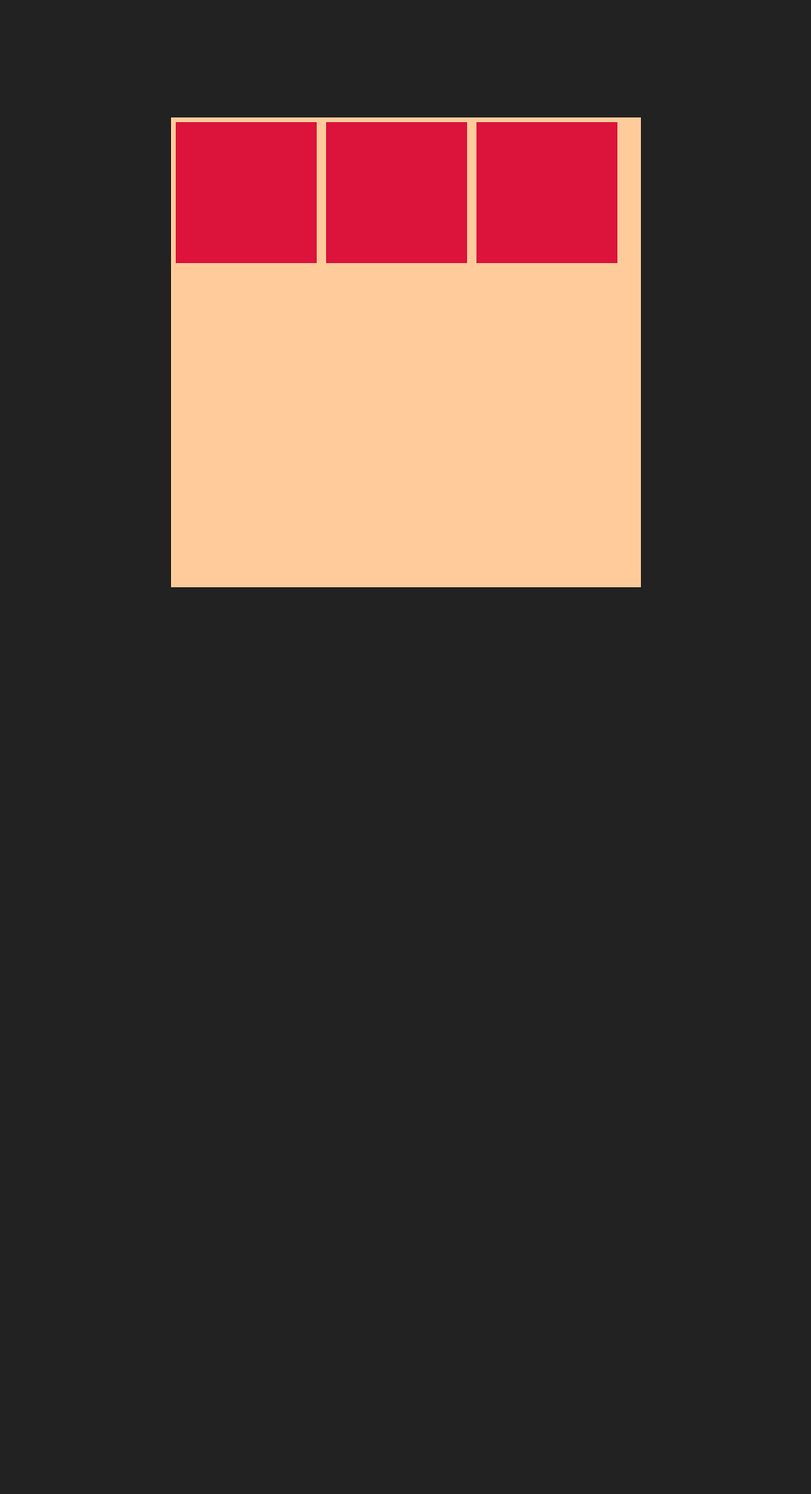
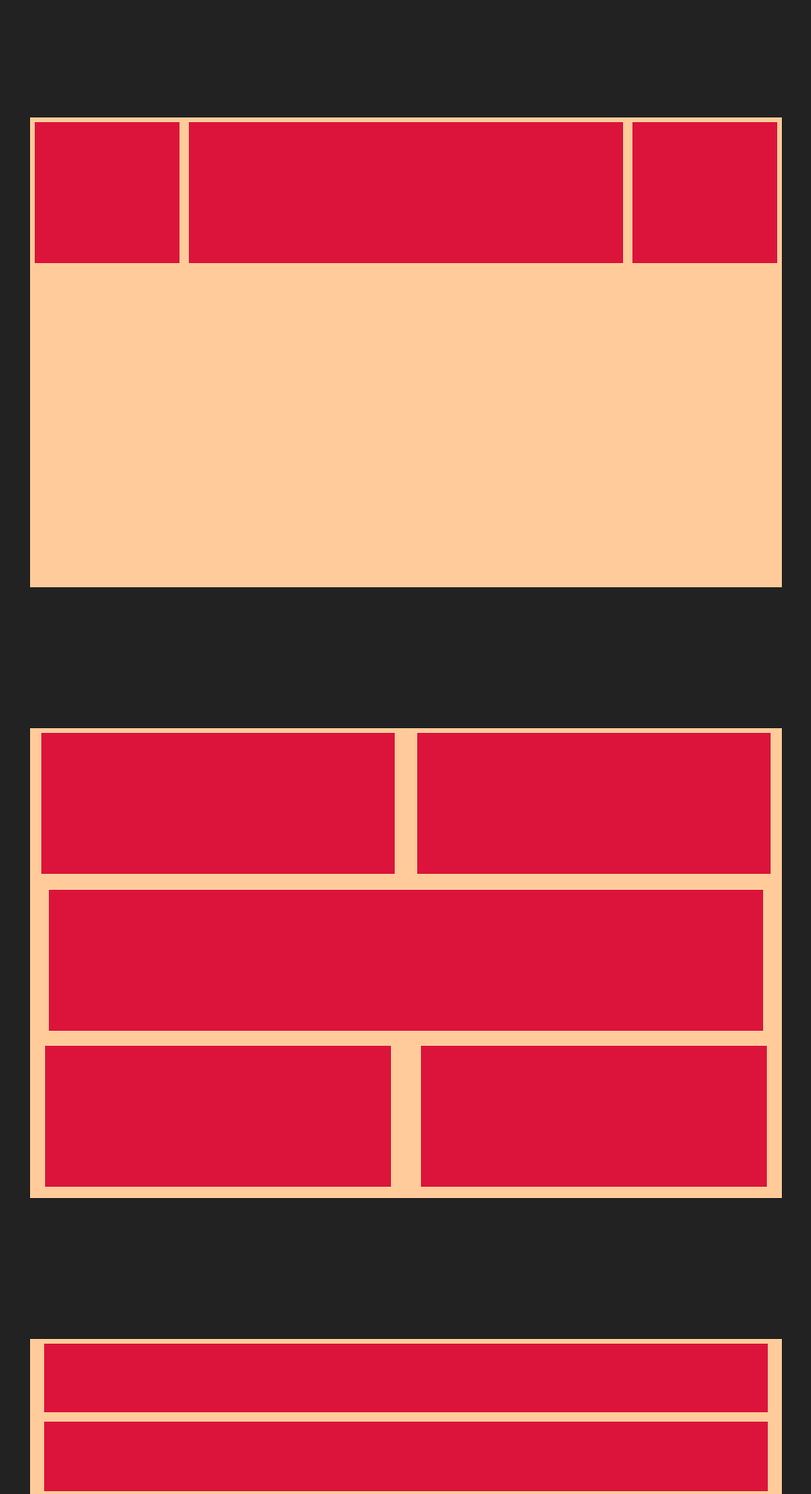
Before and after one commit to anuraganand789/LearningCSS, a plain HTML site: page udemy_30_css_exercises_course/15. Flex Time/index.html in a window 1280 px wide. Shown: the part 120-1710 px from the top of the page at 94% size, without its empty margins (208-1071 px from the left). Before the commit the page ends 1295 px from the top, so only its background shows below. Drawn offline with Linux system fonts and the light colour scheme.

Commit message:
implementing flex layout exrcieses

```diff
--- a/udemy_30_css_exercises_course/15. Flex Time/index.html
+++ b/udemy_30_css_exercises_course/15. Flex Time/index.html
@@ -18,25 +18,25 @@
 
       <!-- Example #1 -->
 
-       <!-- <div class="container-flex containerA">
+       <div class="container-flex containerA">
           <div class="item-flex  a1"></div>
           <div class="item-flex  a2"></div>
           <div class="item-flex  a3"></div>
-      </div>  -->
+      </div>
 
       <!-- Example #2 -->
 
-      <!-- <div class="container-flex containerB">
+      <div class="container-flex containerB">
           <div class="item-flex  b1"></div>
           <div class="item-flex  b2"></div>
           <div class="item-flex  b3"></div>
           <div class="item-flex  b4"></div>
           <div class="item-flex  b5"></div>
-      </div> -->
+      </div>
 
       <!-- Example #3 -->
 
-      <!-- <div class="container-flex containerC">
+      <div class="container-flex containerC">
           <div class="item-flex  c1"></div>
           <div class="item-flex  c2"></div>
           <div class="item-flex  c3"></div>
@@ -44,7 +44,7 @@
           <div class="item-flex  c5"></div>
           <div class="item-flex  c6"></div>
       </div>
-   -->
+
 
       <!-- Example #4 -->
 
--- a/udemy_30_css_exercises_course/15. Flex Time/style.css
+++ b/udemy_30_css_exercises_course/15. Flex Time/style.css
@@ -45,28 +45,52 @@ body {
 /* Example #1 */
 
 .a1, .a3 {
-
+  flex-basis: 20%;
 }
 .a2 {
-
+  flex-basis: 60%;
 }
 
 
 
 /* Example #2 */
 .containerB {
-
+  flex-wrap: wrap;
+  justify-content: space-around;
 }
 
+.b1, .b2{
+  flex-basis: 47%;
+}
+.b4, .b5 {
+  flex-basis: 46%;
+}
 
+.b3 {
+  flex-basis: 95%;
+}
+/* .b1, .b2{
+  width: calc((800px - 40px) / 2) ;
+}
+.b4, .b5 {
+  width: calc((800px - 40px) / 2) ;
+}
+
+.b3 {
+  width: 770px;
+} */
 
 
 /* Example #3 */
 
 .containerC {
-
+flex-direction: column;
+align-items: center;
 }
 
+.containerC > * {
+  width : 770px;
+}
 
 
 
@@ -74,14 +98,15 @@ body {
 .containerD {
   height: 500px;
   width: 500px;
+  flex-direction: column;
 }
 .containerD .item-flex {
   width: 150px;
   height: 150px;
 }
 .d2 {
-
+  margin-left : calc(250px - 75px);
 }
 .d3 {
-
+  margin-left : calc(500px - 155px);
 }
```
